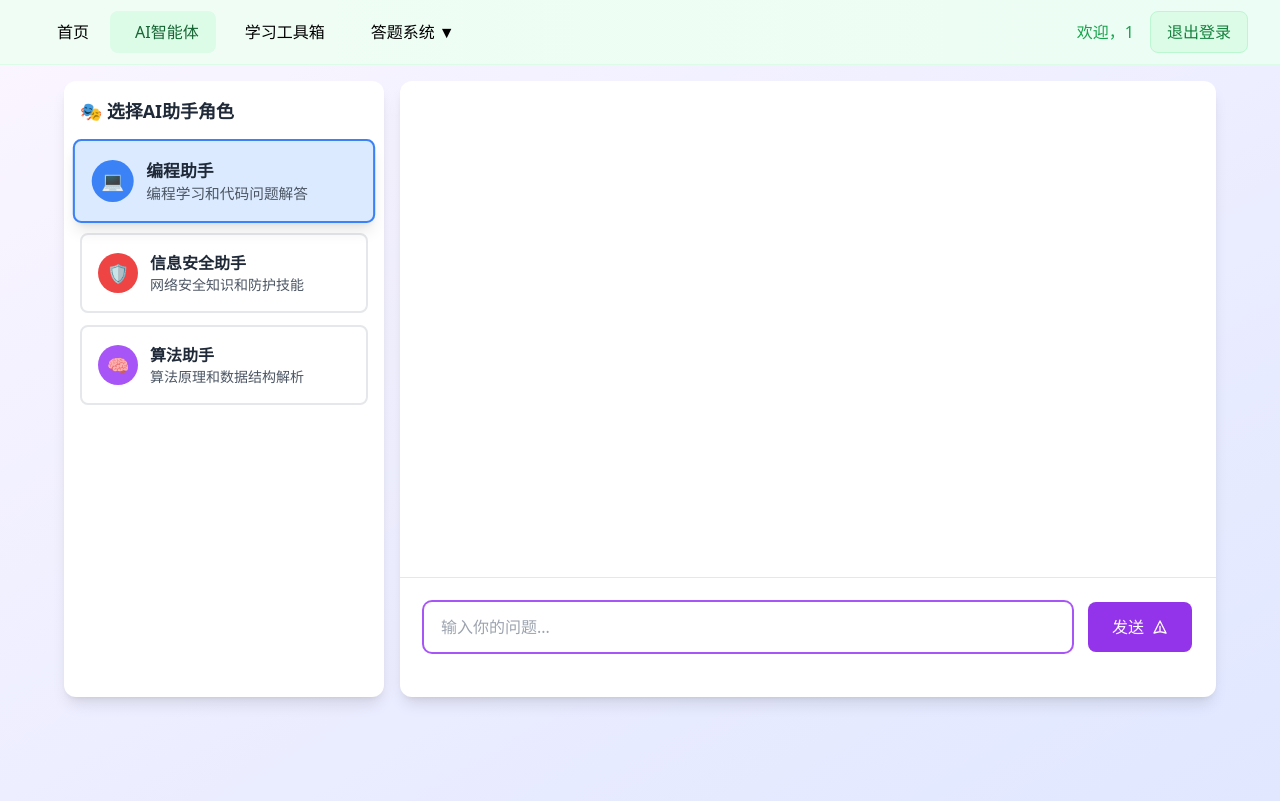
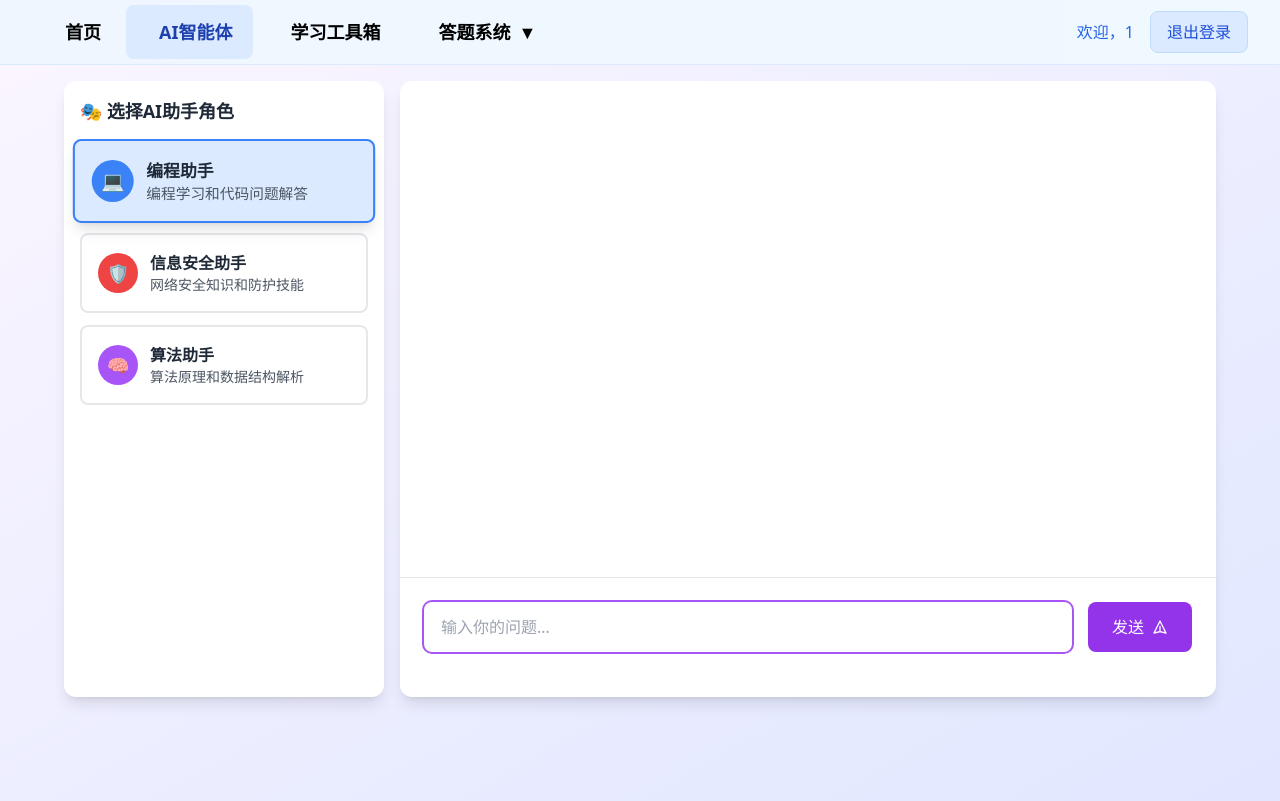
Before and after one commit to hjun007/ai_class2, a Flask app: page /student/dashboard in a window 1280 px wide. Run offline with Flask 3, Linux system fonts and the light colour scheme; the visitor is signed in with stand-in values (Sample User, id 1); some libraries are stand-ins or nearby versions.

Commit message:
修改学生导航栏

```diff
--- a/templates/student/dashboard.html
+++ b/templates/student/dashboard.html
@@ -32,7 +32,7 @@
 </head>
 <body class="bg-gradient-to-br from-green-50 to-emerald-100 min-h-screen">
     <!-- 顶部导航栏 -->
-    <nav class="bg-gradient-to-r from-green-50 to-emerald-50 shadow-sm border-b border-green-100">
+    <nav class="bg-gradient-to-r from-blue-50 to-sky-50 shadow-sm border-b border-blue-100">
         <div class="w-full px-4 sm:px-6 lg:px-8">
             <div class="flex justify-between items-center h-16">
                 <!-- 左侧菜单区域 -->
@@ -40,48 +40,48 @@
                     <!-- <h1 class="text-xl font-bold text-green-700 mr-6">👨‍🎓 学生仪表板</h1> -->
 
                     <!-- 首页 -->
-                    <a href="/" class="nav-item px-4 py-2 rounded-lg border border-transparent hover:bg-green-50 hover:border-green-200 transition-all duration-200 inline-block">
+                    <a href="/" class="nav-item px-5 py-3 rounded-lg border border-transparent hover:bg-blue-50 hover:border-blue-200 transition-all duration-200 inline-block">
                         <div class="flex items-center">
-                            <span class="text-lg mr-2"></span>
-                            <span class="font-medium">首页</span>
+                            <span class="text-xl mr-3"></span>
+                            <span class="font-semibold text-lg">首页</span>
                         </div>
                     </a>
 
                     <!-- AI智能体 -->
-                    <button onclick="loadPage('/student/ai-assistant')" class="nav-item px-4 py-2 rounded-lg border border-transparent hover:bg-green-50 hover:border-green-200 transition-all duration-200">
+                    <button onclick="loadPage('/student/ai-assistant')" class="nav-item px-5 py-3 rounded-lg border border-transparent hover:bg-blue-50 hover:border-blue-200 transition-all duration-200">
                         <div class="flex items-center">
-                            <span class="text-lg mr-2"></span>
-                            <span class="font-medium">AI智能体</span>
+                            <span class="text-xl mr-3"></span>
+                            <span class="font-semibold text-lg">AI智能体</span>
                         </div>
                     </button>
 
                     <!-- 学习工具箱 -->
-                    <button onclick="loadPage('/student/toolbox')" class="nav-item px-4 py-2 rounded-lg border border-transparent hover:bg-green-50 hover:border-green-200 transition-all duration-200">
+                    <button onclick="loadPage('/student/toolbox')" class="nav-item px-5 py-3 rounded-lg border border-transparent hover:bg-blue-50 hover:border-blue-200 transition-all duration-200">
                         <div class="flex items-center">
-                            <span class="text-lg mr-2"></span>
-                            <span class="font-medium">学习工具箱</span>
+                            <span class="text-xl mr-3"></span>
+                            <span class="font-semibold text-lg">学习工具箱</span>
                         </div>
                     </button>
 
                     <!-- 答题系统下拉菜单 -->
                     <div class="relative group">
-                        <button class="nav-item px-4 py-2 rounded-lg border border-transparent hover:bg-green-50 hover:border-green-200 transition-all duration-200 flex items-center">
-                            <span class="text-lg mr-2"></span>
-                            <span class="font-medium">答题系统</span>
-                            <span class="ml-1">▼</span>
+                        <button class="nav-item px-5 py-3 rounded-lg border border-transparent hover:bg-blue-50 hover:border-blue-200 transition-all duration-200 flex items-center">
+                            <span class="text-xl mr-3"></span>
+                            <span class="font-semibold text-lg">答题系统</span>
+                            <span class="ml-2 text-lg">▼</span>
                         </button>
                         <!-- 下拉菜单 -->
-                        <div class="absolute left-0 top-full mt-1 w-48 bg-white border border-green-200 rounded-lg shadow-lg opacity-0 invisible group-hover:opacity-100 group-hover:visible transition-all duration-200 z-50">
-                            <button onclick="loadPage('/student/quiz')" class="w-full text-left px-4 py-3 hover:bg-green-50 first:rounded-t-lg border-b border-gray-100">
+                        <div class="absolute left-0 top-full mt-1 w-52 bg-white border border-blue-200 rounded-lg shadow-lg opacity-0 invisible group-hover:opacity-100 group-hover:visible transition-all duration-200 z-50">
+                            <button onclick="loadPage('/student/quiz')" class="w-full text-left px-5 py-4 hover:bg-blue-50 first:rounded-t-lg border-b border-gray-100">
                                 <div class="flex items-center">
-                                    <span class="text-lg mr-2"></span>
-                                    <span class="font-medium">在线答题</span>
+                                    <span class="text-lg mr-3"></span>
+                                    <span class="font-medium text-base">在线答题</span>
                                 </div>
                             </button>
-                            <button onclick="loadPage('/student/exam_management')" class="w-full text-left px-4 py-3 hover:bg-green-50 last:rounded-b-lg">
+                            <button onclick="loadPage('/student/exam_management')" class="w-full text-left px-5 py-4 hover:bg-blue-50 last:rounded-b-lg">
                                 <div class="flex items-center">
-                                    <span class="text-lg mr-2"></span>
-                                    <span class="font-medium">考试管理</span>
+                                    <span class="text-lg mr-3"></span>
+                                    <span class="font-medium text-base">考试管理</span>
                                 </div>
                             </button>
                         </div>
@@ -90,8 +90,8 @@
 
                 <!-- 右侧用户信息和操作区域 -->
                 <div class="flex items-center space-x-3 sm:space-x-4 flex-shrink-0">
-                    <span class="text-green-600 text-sm sm:text-base">欢迎，{{ session.student_id or '学生' }}</span>
-                    <a href="/student/logout" class="bg-green-100 hover:bg-green-200 text-green-700 px-3 py-2 sm:px-4 rounded-lg transition duration-200 border border-green-200 text-sm sm:text-base">
+                    <span class="text-blue-600 text-sm sm:text-base">欢迎，{{ session.student_id or '学生' }}</span>
+                    <a href="/student/logout" class="bg-blue-100 hover:bg-blue-200 text-blue-700 px-3 py-2 sm:px-4 rounded-lg transition duration-200 border border-blue-200 text-sm sm:text-base">
                         退出登录
                     </a>
                 </div>
@@ -153,12 +153,12 @@
         function updateNavState() {
             const navItems = document.querySelectorAll('.nav-item');
             navItems.forEach(item => {
-                item.classList.remove('bg-green-100', 'text-green-800', 'border-green-300');
+                item.classList.remove('bg-blue-100', 'text-blue-800', 'border-blue-300');
             });
 
             // 设置当前选中的导航项样式
             if (event && event.currentTarget) {
-                event.currentTarget.classList.add('bg-green-100', 'text-green-800', 'border-green-300');
+                event.currentTarget.classList.add('bg-blue-100', 'text-blue-800', 'border-blue-300');
             }
         }
 
@@ -175,7 +175,7 @@
             // 默认选中AI智能体按钮
             const aiButton = document.querySelector('button[onclick="loadPage(\'/student/ai-assistant\')"]');
             if (aiButton) {
-                aiButton.classList.add('bg-green-100', 'text-green-800', 'border-green-300');
+                aiButton.classList.add('bg-blue-100', 'text-blue-800', 'border-blue-300');
             }
         });
     </script>
```
